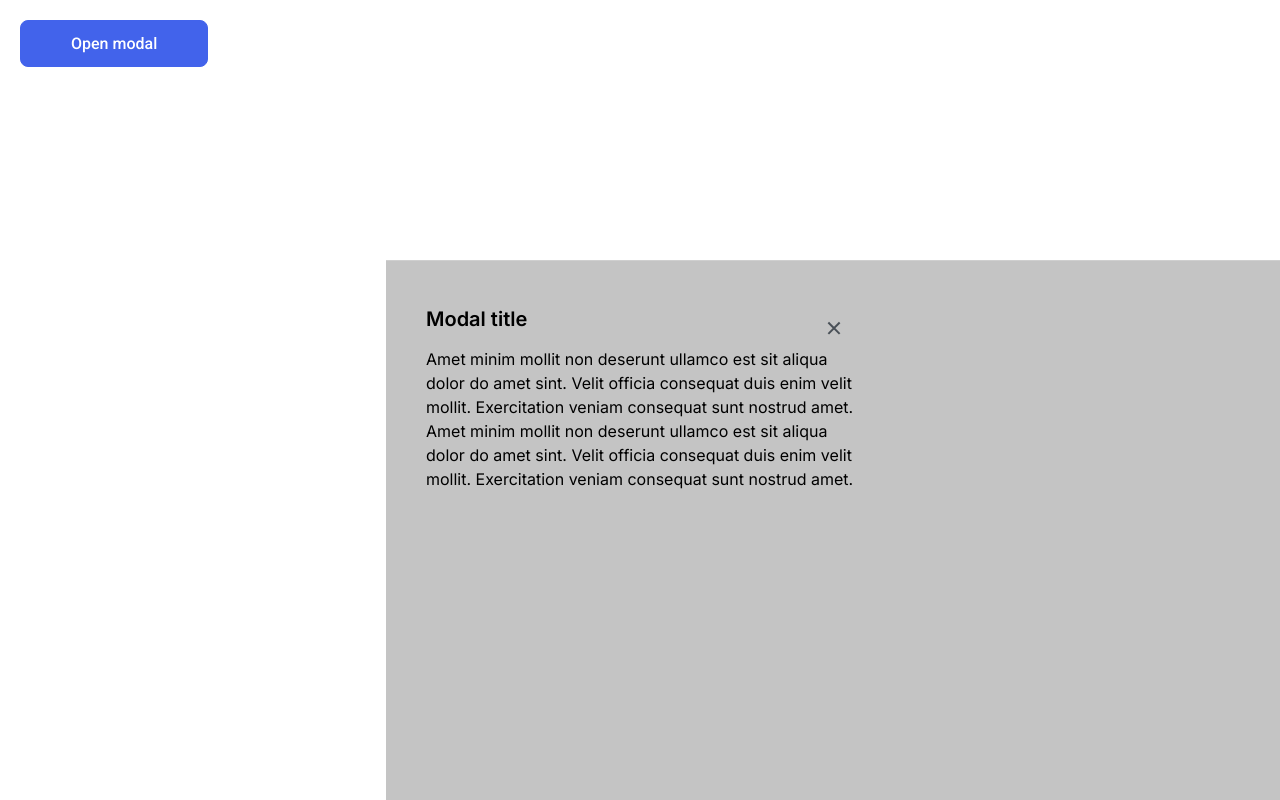
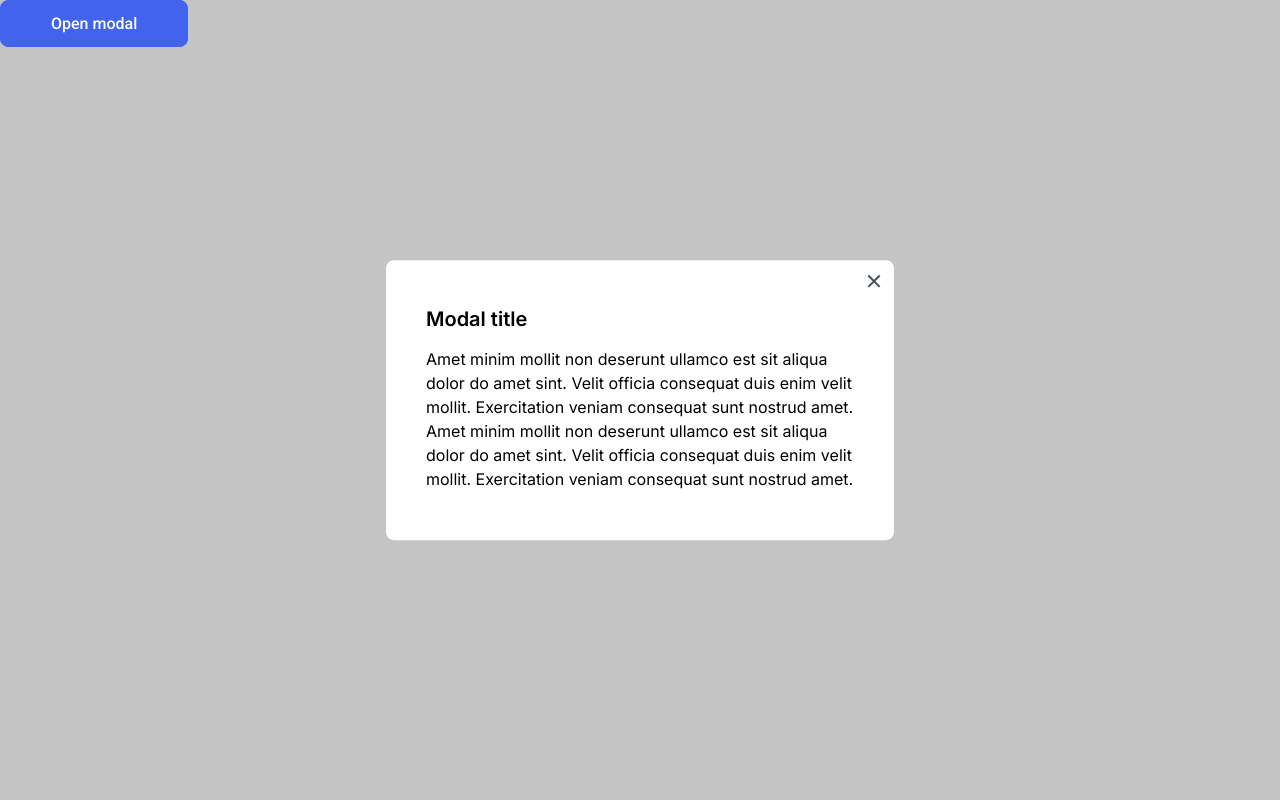
Before and after one commit to js-tasks-ru/htmlcss-20250522_orb1414, a website: page 05-lection3/02-modal/index.html in a window 1280 px wide. Both pictures are taken after a click on the button "Open modal". Drawn offline with Linux system fonts and the light colour scheme.

Commit message:
исправление модалки

```diff
--- a/05-lection3/02-modal/index.html
+++ b/05-lection3/02-modal/index.html
@@ -8,11 +8,11 @@
     <title>Modal</title>
 </head>
 
-<body style="margin-top: 20px; margin-left: 20px;">
+<body>
     <button class="button button_modal" id="modal-open">Open modal</button>
 
         <div class="modal-window" id="modal">
-            <div class="modal-window__inner">
+            <div class="modal-window__inner" id="modal">
                 <button class="modal-window__close-btn" id="modal-close"></button>
                 <h2 class="modal-window__title">
                     Modal title
--- a/05-lection3/02-modal/modal.css
+++ b/05-lection3/02-modal/modal.css
@@ -28,33 +28,29 @@
 
 .modal-window {
   display: none;
+  width: 100vw;
+  height: 100vh;
+  position: fixed;
+  top: 0;
+  left: 0;
+  bottom: 0;
+  right: 0;
+  background: var(--shadow);
+  z-index: -1;
+}
+
+.modal-window__inner {
   font-family: "Inter", sans-serif;
   letter-spacing: 0%;
   max-width: 428px;
   padding: 30px 40px 33px;
+  border-radius: 8px;
+  position: relative;
   background-color: var(--white);
-  border-radius: 8px;
-  position: fixed;
   top: 50%;
   left: 50%;
   transform: translate(-50%, -50%);
-  z-index: 1001;
-}
-
-.modal-window::before {
-  content: '';
-  position: fixed;
-  top: 0;
-  left: 0;
-  width: 100vw;
-  height: 100vh;
-  background: var(--shadow);
-  z-index: -1;
-}
-
-
-.modal-window__inner {
-  position: relative;
+  z-index: 1000;
 }
 
 .modal-window__close-btn {
```
